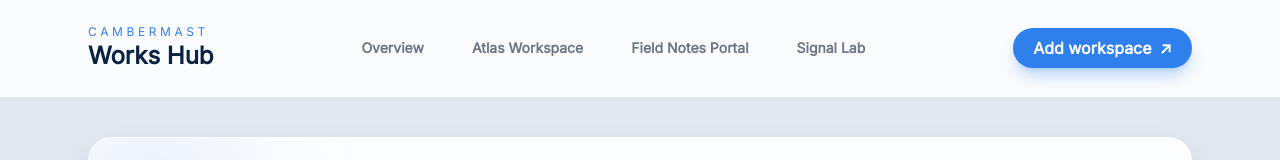
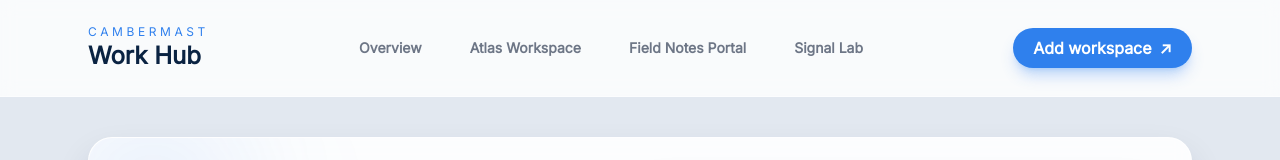
Before and after one commit to BillRaymond/cambermast-work-hub, a SvelteKit app: page / in a window 1280 px wide. Shown: the top 160 px of the page. Built offline with nearby package versions, Linux system fonts and the light colour scheme.

Commit message:
change from "works hub" to "work hub"

```diff
--- a/src/routes/+layout.svelte
+++ b/src/routes/+layout.svelte
@@ -26,7 +26,7 @@
 		<div class="mx-auto flex max-w-6xl flex-wrap items-center justify-between gap-4 px-6 py-6">
 			<a href="/" class="flex flex-col">
 				<span class="text-xs uppercase tracking-[0.3em] text-primary-electric">Cambermast</span>
-				<span class="text-2xl font-bold text-primary-navy">Works Hub</span>
+				<span class="text-2xl font-bold text-primary-navy">Work Hub</span>
 			</a>
 
 			<nav class="flex flex-wrap items-center gap-4 text-sm font-semibold text-secondary-slate/80">
```
